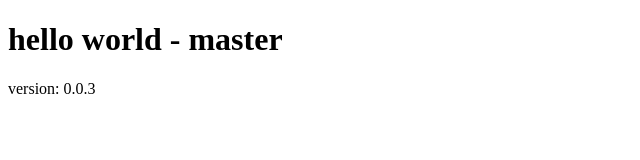
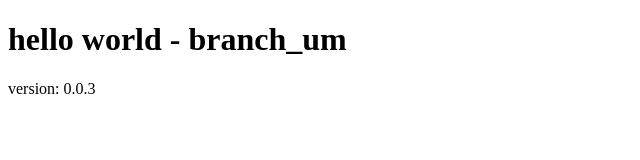
Before and after one commit to sordi17/gitAlura, a plain HTML site: page index.html in a window 1280 px wide. Shown: the whole page, without its empty margins (0-640 px from the left). Drawn offline with Linux system fonts and the light colour scheme.

Commit message:
alteracao h1

```diff
--- a/index.html
+++ b/index.html
@@ -6,7 +6,7 @@
   </head>
   <body>
 
-    <h1>hello world - master</h1>
+    <h1>hello world - branch_um</h1>
     <p>version: 0.0.3</p>
 
   </body>
```
